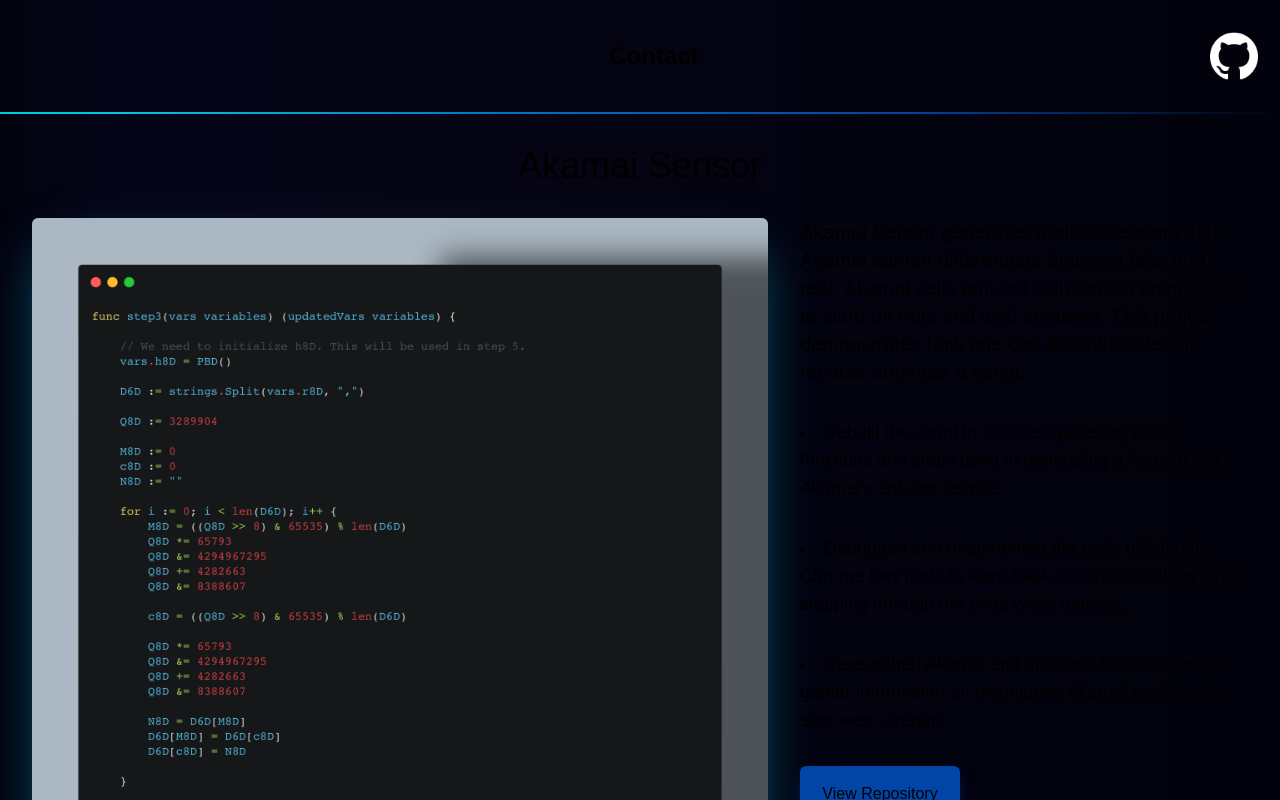
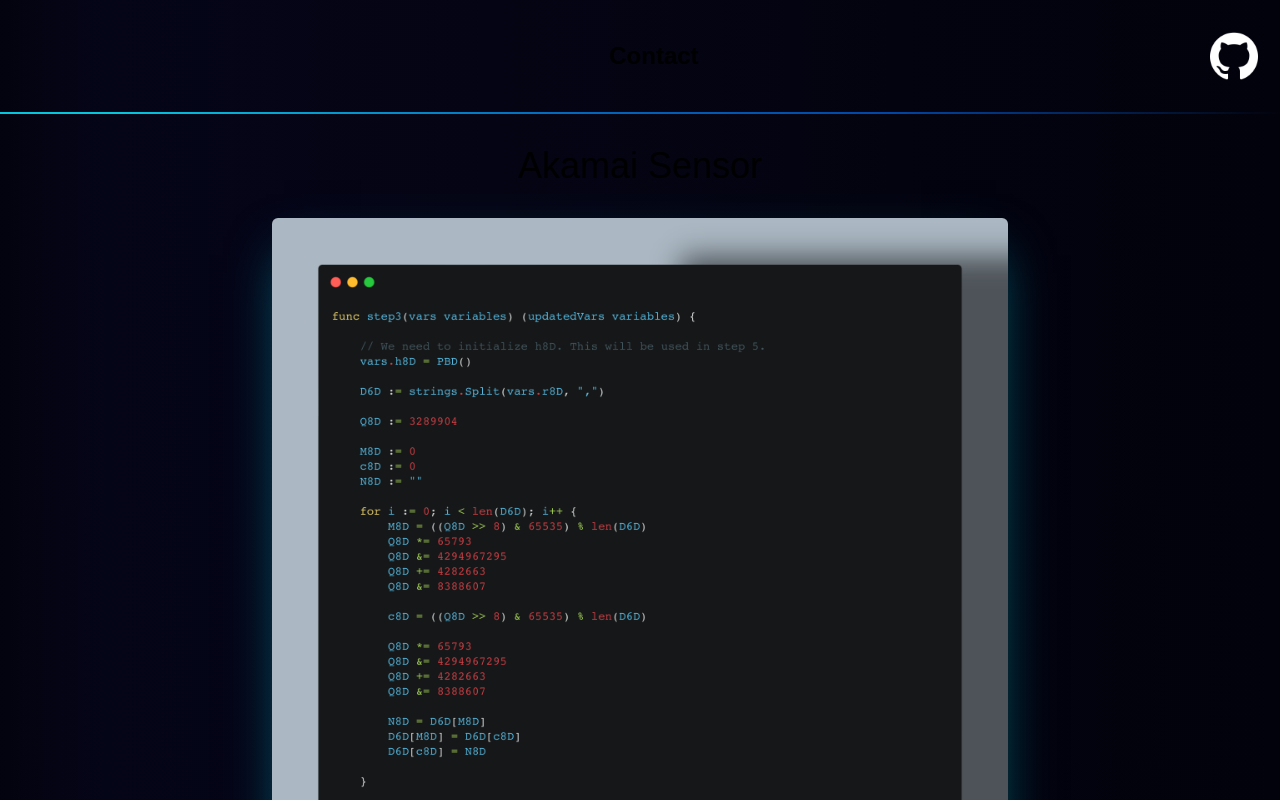
Before and after one commit to DalphanDev/dalphan-site, a Next.js app: page /projects/akamai in a window 1280 px wide. Shown: the top 800 px of the page. Built offline with nearby package versions, Linux system fonts and the light colour scheme; grey boxes are pictures that could not be loaded.

Commit message:
fixed breakpoints

```diff
--- a/app/projects/akamai/page.tsx
+++ b/app/projects/akamai/page.tsx
@@ -7,9 +7,9 @@
   return (
     <main className="relative flex min-h-screen flex-col items-center">
       <Navbar />
-      <div className="flex flex-col justify-between items-center mt-8 space-y-8 w-full px-8">
+      <div className="flex flex-col justify-between items-center my-8 space-y-8 w-full px-8">
         <h2 className="font-medium text-4xl">Akamai Sensor</h2>
-        <div className="flex justify-between items-start space-x-8 flex-grow">
+        <div className="flex sm:flex-col 2xl:flex-row sm:items-center 2xl:items-start justify-between items-start space-x-8 flex-grow">
           <Image
             className="shadow-2xl shadow-[#06c6dd]/50 rounded-md flex-shrink mb-8"
             src={AkamaiImg}
--- a/app/projects/turbo/page.tsx
+++ b/app/projects/turbo/page.tsx
@@ -7,9 +7,9 @@
   return (
     <main className="relative flex min-h-screen flex-col items-center">
       <Navbar />
-      <div className="flex flex-col justify-between items-center mt-8 space-y-8 w-full px-8">
+      <div className="flex flex-col justify-between items-center my-8 space-y-8 w-full px-8">
         <h2 className="font-medium text-4xl">Turbo</h2>
-        <div className="flex justify-between space-x-8 flex-grow">
+        <div className="flex sm:flex-col 2xl:flex-row sm:items-center 2xl:items-start justify-between space-x-8 flex-grow">
           <Image
             className="shadow-2xl shadow-[#06c6dd]/50 rounded-md flex-shrink mb-8"
             src={TurboImg}
```
